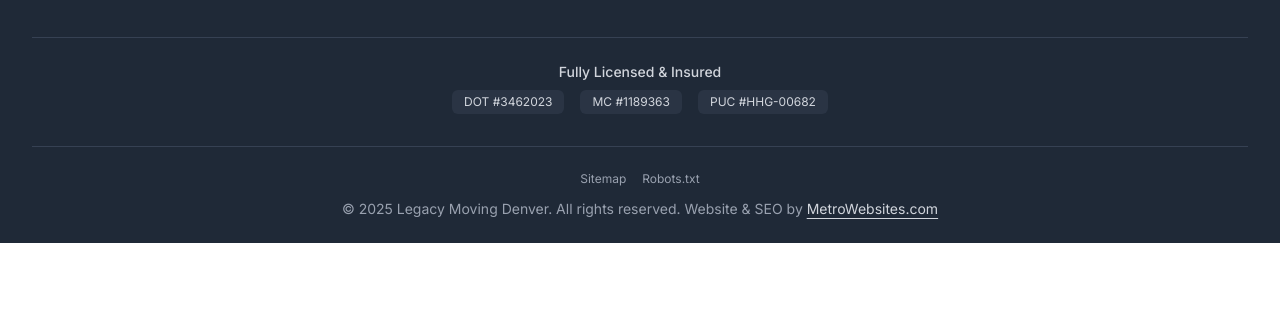
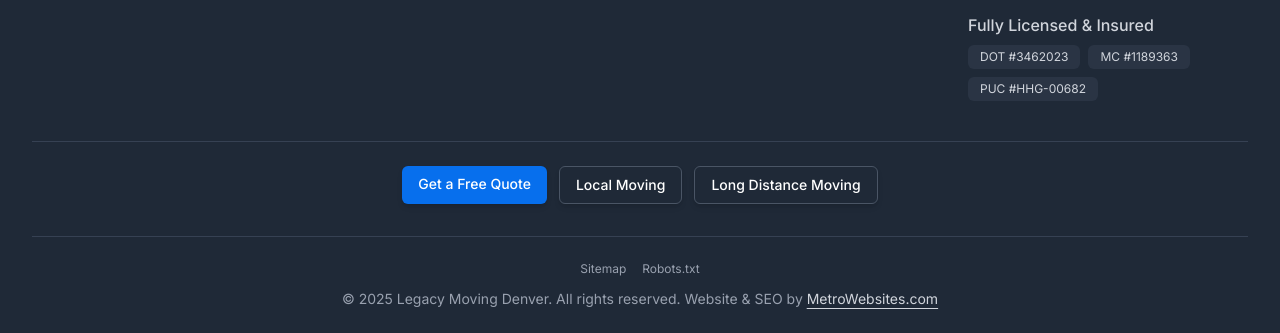
Before and after one commit to MetroWebsites/Legacy-Moving-New, an Astro site: page / in a window 1280 px wide. Shown: the part 3823-4156 px from the top of the page. Before the commit the page ends 4066 px from the top, so only its background shows below. Built offline with nearby package versions, Linux system fonts and the light colour scheme; Astro itself is replaced by a stand-in of ours.

Commit message:
Automatic commit

```diff
--- a/src/components/Footer.astro
+++ b/src/components/Footer.astro
@@ -107,18 +107,31 @@
             <svg xmlns="http://www.w3.org/2000/svg" width="18" height="18" viewBox="0 0 24 24" fill="none" stroke="currentColor" stroke-width="2" stroke-linecap="round" stroke-linejoin="round" class="text-accent"><path d="M12 2h.01"/><path d="M17 16h.01"/><path d="M14 20h.01"/><path d="M12 11h.01"/><path d="M7 16h.01"/><path d="M3 12h.01"/><circle cx="12" cy="12" r="10"/></svg>
             <span>Mon-Sun: 8:00am - 6:00pm</span>
           </li>
+          <li class="mt-4">
+            <p class="font-medium mb-2">Fully Licensed & Insured</p>
+            <div class="flex flex-wrap gap-2">
+              <span class="text-xs bg-gray-700/50 text-gray-300 px-3 py-1 rounded-md">DOT #3462023</span>
+              <span class="text-xs bg-gray-700/50 text-gray-300 px-3 py-1 rounded-md">MC #1189363</span>
+              <span class="text-xs bg-gray-700/50 text-gray-300 px-3 py-1 rounded-md">PUC #HHG-00682</span>
+            </div>
+          </li>
         </ul>
       </div>
     </div>
 
-    <!-- Licenses & Certifications -->
+    <!-- Action Buttons -->
     <div class="border-t border-gray-700 mt-10 pt-6 pb-4">
       <div class="text-center mb-4">
-        <p class="text-sm text-gray-300 font-medium">Fully Licensed & Insured</p>
-        <div class="flex justify-center items-center gap-4 flex-wrap mt-2">
-          <span class="text-xs bg-gray-700/50 text-gray-300 px-3 py-1 rounded-md">DOT #3462023</span>
-          <span class="text-xs bg-gray-700/50 text-gray-300 px-3 py-1 rounded-md">MC #1189363</span>
-          <span class="text-xs bg-gray-700/50 text-gray-300 px-3 py-1 rounded-md">PUC #HHG-00682</span>
+        <div class="flex flex-col sm:flex-row gap-3 justify-center">
+          <a href="/get-quote" class="bg-primary text-white hover:bg-primary/90 py-2 px-4 rounded-md font-medium text-sm transition-colors shadow-md">
+            Get a Free Quote
+          </a>
+          <a href="/services/local-moving" class="bg-secondary border border-gray-600 text-white hover:bg-secondary/80 py-2 px-4 rounded-md font-medium text-sm transition-colors shadow-md">
+            Local Moving
+          </a>
+          <a href="/services/out-of-state-moving" class="bg-secondary border border-gray-600 text-white hover:bg-secondary/80 py-2 px-4 rounded-md font-medium text-sm transition-colors shadow-md">
+            Long Distance Moving
+          </a>
         </div>
       </div>
     </div>
```
